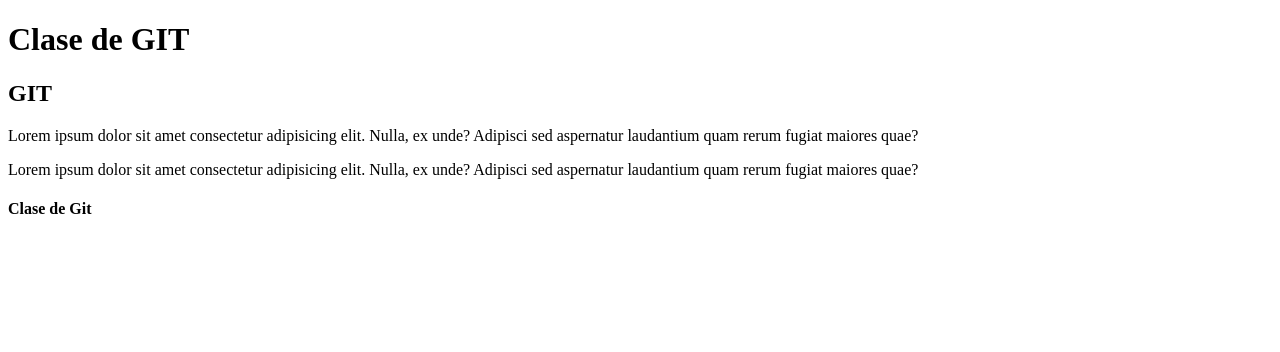
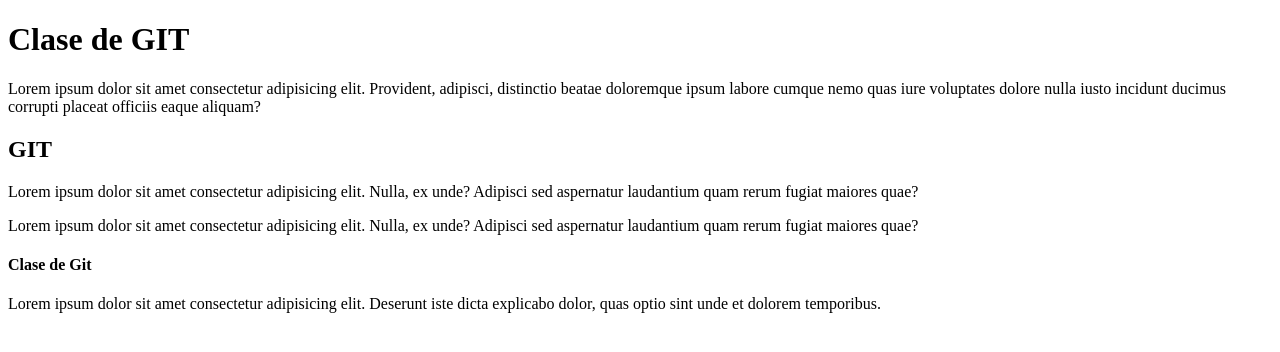
Before and after one commit to Gcabj11/prueba, a plain HTML site: page index.html in a window 1280 px wide. Drawn offline with Linux system fonts and the light colour scheme.

Commit message:
texto nuevo en footer y header

```diff
--- a/index.html
+++ b/index.html
@@ -8,6 +8,9 @@
 <body>
     <header>
         <h1>Clase de GIT</h1>
+        <p>
+            Lorem ipsum dolor sit amet consectetur adipisicing elit. Provident, adipisci, distinctio beatae doloremque ipsum labore cumque nemo quas iure voluptates dolore nulla iusto incidunt ducimus corrupti placeat officiis eaque aliquam?
+        </p>
     </header>
     <main>
         <h2>GIT</h2>
@@ -20,6 +23,9 @@
     </main>
     <footer>
         <h4>Clase de Git</h4>
+        <p>
+            Lorem ipsum dolor sit amet consectetur adipisicing elit. Deserunt iste dicta explicabo dolor, quas optio sint unde et dolorem temporibus.
+        </p>
     </footer>
 </body>
 </html>
```
